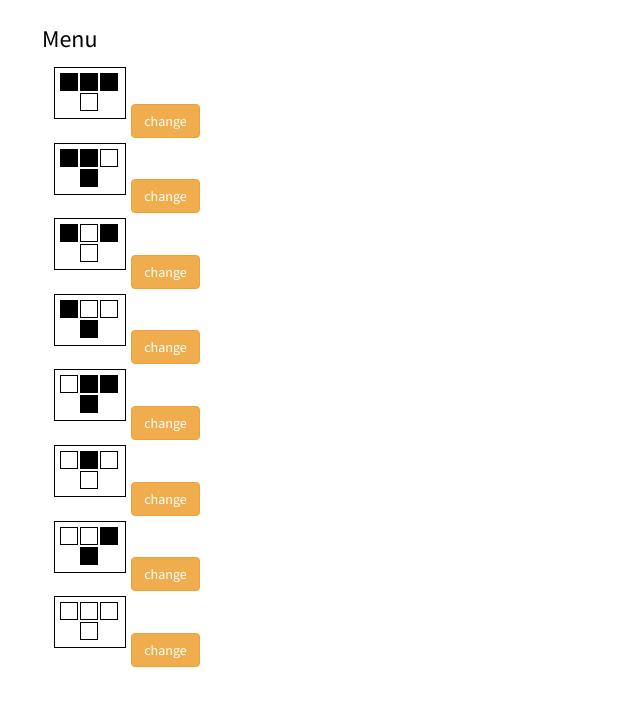
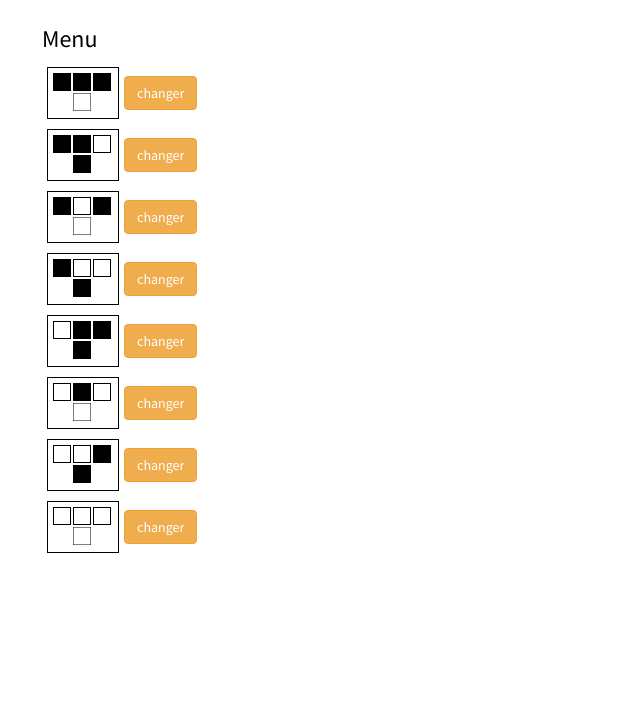
Before and after one commit to ffivaz/cours_automates_cellulaires, a plain HTML site: page line_cell.html in a window 1280 px wide. Shown: the part 64-770 px from the top of the page, without its empty margins (28-668 px from the left). Drawn offline with Linux system fonts and the light colour scheme.

Commit message:
Automates cellulaires simples - demo (menu working)

```diff
--- a/css/style.css
+++ b/css/style.css
@@ -65,9 +65,8 @@ p, ul {
 
 .flex-container {
     display: flex;
-    flex-direction: column;
+    align-items: center;
 }
 
 .flex-items {
-    align-items: center;
 }
--- a/line_cell.html
+++ b/line_cell.html
@@ -42,9 +42,9 @@
         <div class="col-md-12">
             <h1>Automates cellulaires simples - demo</h1>
         </div>
-        <div class="col-md-2">
+        <div class="col-md-3">
             <h3>Menu</h3>
-            <div class="text-center" id="rules" class="flex-container">
+            <div class="text-center" id="rules">
             </div>
         </div>
         <div class="col-md-8">
@@ -58,34 +58,42 @@
 
     var myRules = [
         {
+            n: 'rule1',
             a: [1, 1, 1],
             b: 0
         },
         {
+            n: 'rule2',
             a: [1, 1, 0],
             b: 1
         },
         {
+            n: 'rule3',
             a: [1, 0, 1],
             b: 0
         },
         {
+            n: 'rule4',
             a: [1, 0, 0],
             b: 1
         },
         {
+            n: 'rule5',
             a: [0, 1, 1],
             b: 1
         },
         {
+            n: 'rule6',
             a: [0, 1, 0],
             b: 0
         },
         {
+            n: 'rule7',
             a: [0, 0, 1],
             b: 1
         },
         {
+            n: 'rule8',
             a: [0, 0, 0],
             b: 0
         }
@@ -94,9 +102,31 @@
     var i = 1;
 
     myRules.forEach(function (element) {
-        //var d = document.createElement('div');
-        //d.className += ' flex-items';
-        //document.getElementById('rules').appendChild(d);
+
+        var eDraw = function (e) {
+            var myRule = e.a;
+            var myTarget = e.b;
+
+            var canvas = document.getElementById(e.n);
+            var ctx = canvas.getContext("2d");
+            var rule = new oneD(myRule);
+            rule.draw(ctx, 0);
+            if (myTarget == 1) {
+                ctx.strokeStyle = 'black';
+                ctx.strokeRect(20.5, 20.5, 17, 17);
+                ctx.fillStyle = 'black';
+                ctx.fillRect(20.5, 20.5, 17, 17);
+            } else {
+                ctx.strokeStyle = 'black';
+                ctx.strokeRect(20.5, 20.5, 17, 17);
+                ctx.fillStyle = 'white';
+                ctx.fillRect(20.5, 20.5, 17, 17);
+            }
+        };
+
+        var d = document.createElement('div');
+        d.className += ' flex-container';
+        document.getElementById('rules').appendChild(d);
 
         var e = document.createElement('canvas');
         e.width = "60";
@@ -104,31 +134,28 @@
         e.style.padding = '5px';
         e.style.margin = '5px';
         e.style.border = '1px solid black';
-        e.id = "rule" + i;
-        e.className += ' flex-items';
-        document.getElementById('rules').appendChild(e);
+        e.id = element.n;
+        e.className += 'flex-items';
+        d.appendChild(e);
+
+        eDraw(element);
 
         var s = document.createElement('button');
-        s.innerHTML = "change";
-        s.className += " btn btn-warning flex-items";
-        document.getElementById('rules').appendChild(s);
+        s.innerHTML = "changer";
+        s.style.height = '20px;'
+        s.className += "btn btn-warning flex-items";
+        s.id = 'ruleBtn' + i;
+        d.appendChild(s);
+        s.addEventListener('click', function (e) {
+            if (element.b == 1) {
+                element.b = 0;
+                eDraw(element);
+            } else {
+                element.b = 1;
+                eDraw(element);
+            }
+        });
 
-        var myRule = element.a;
-        var myTarget = element.b;
-
-        var canvas = document.getElementById('rule' + i);
-        var ctx = canvas.getContext("2d");
-        var rule = new oneD(myRule);
-        rule.draw(ctx, 0);
-        if (myTarget == 1) {
-            ctx.strokeStyle = 'black';
-            ctx.strokeRect((1 * 20) + 0.5, 20.5, 17, 17);
-            ctx.fillStyle = 'black';
-            ctx.fillRect(1 * 20 + 0.5, 20.5, 17, 17);
-        } else {
-            ctx.strokeStyle = 'black';
-            ctx.strokeRect((1 * 20) + 0.5, 20.5, 17, 17);
-        }
         i++;
     });
 
```
